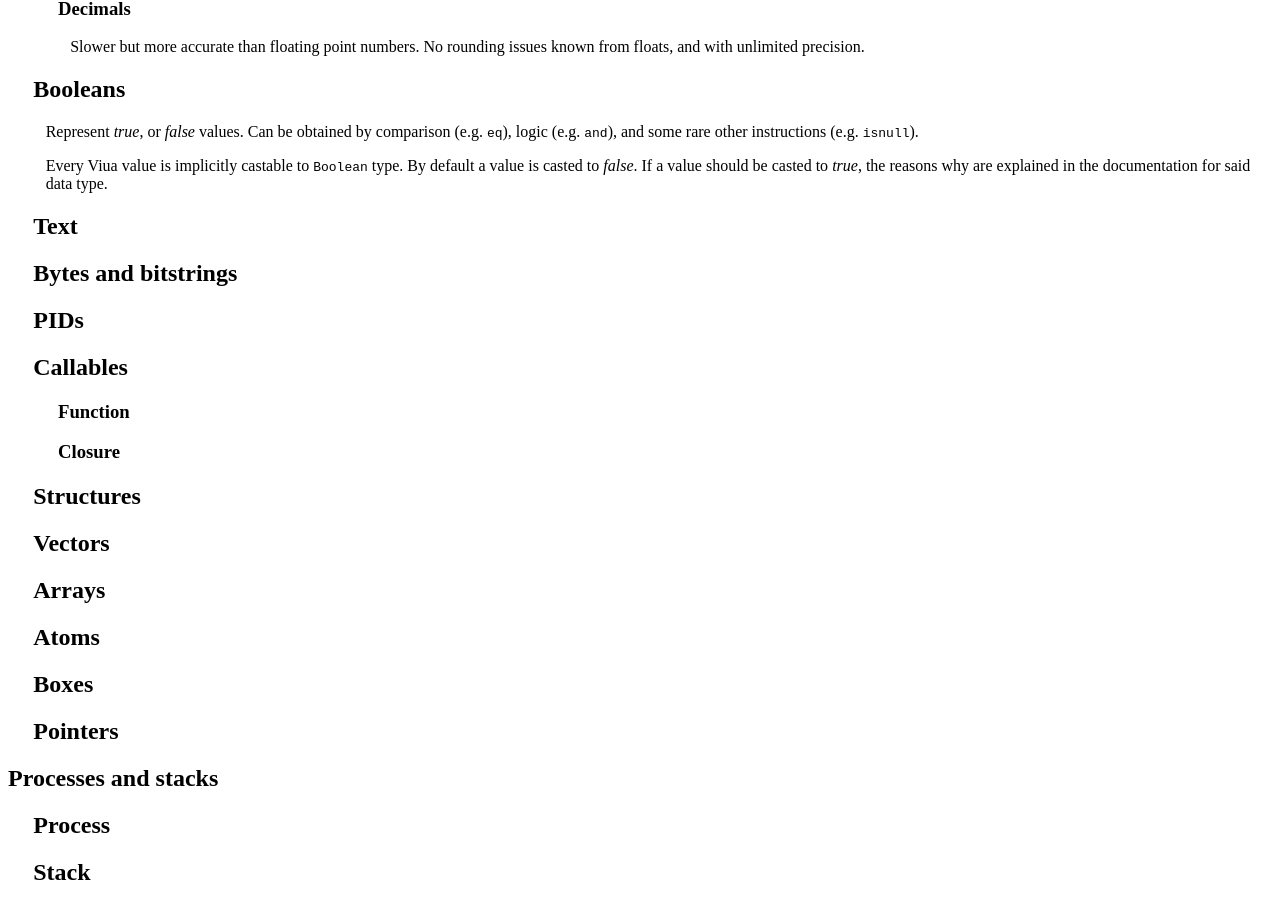
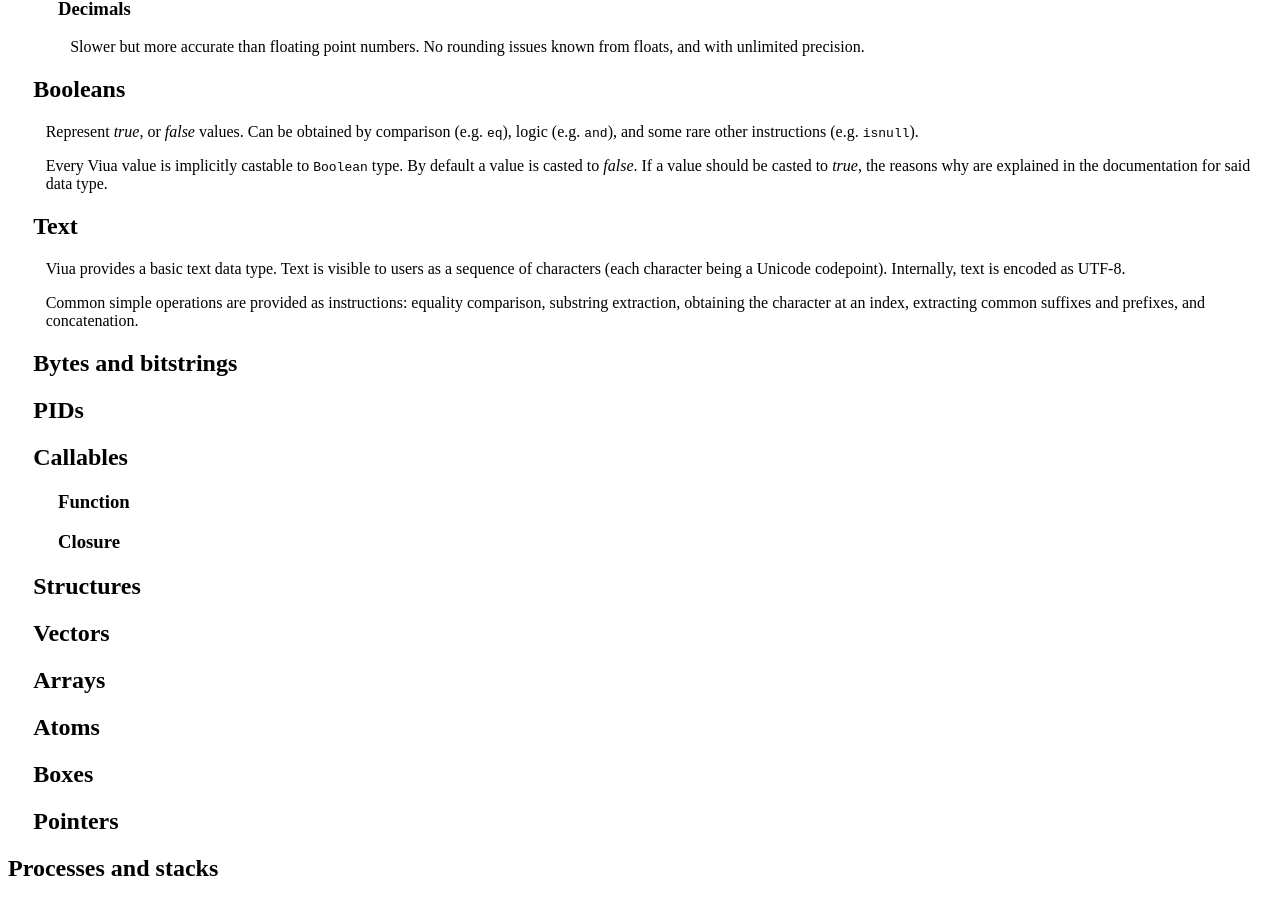
Before and after one commit to marekjm/docs.viuavm.org, a Jekyll site: the page built from model.html, in a window 1280 px wide and 900 px high, scrolled down 7059 px. Built offline with Jekyll 4.4.1, drawn with Linux system fonts in a browser that asks for light colours.

Commit message:
Some information about text

```diff
--- a/model.html
+++ b/model.html
@@ -750,6 +750,17 @@ closure %1 foo/0
 
     <section>
         <h2> Text </h2>
+
+        <p>
+            Viua provides a basic text data type.
+            Text is visible to users as a sequence of characters (each character being a Unicode codepoint).
+            Internally, text is encoded as UTF-8.
+        </p>
+
+        <p>
+            Common simple operations are provided as instructions: equality comparison, substring extraction,
+            obtaining the character at an index, extracting common suffixes and prefixes, and concatenation.
+        </p>
     </section>
 
     <section>
```
